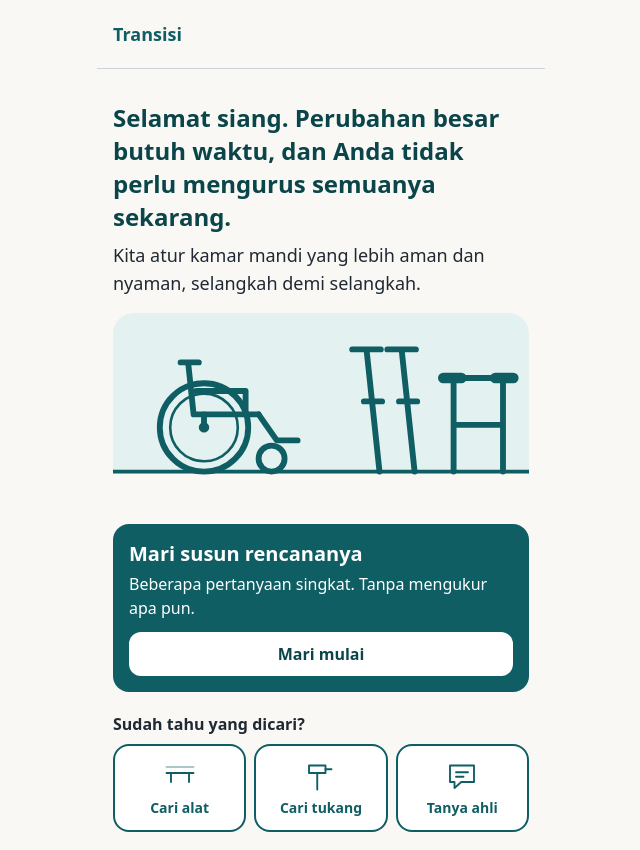
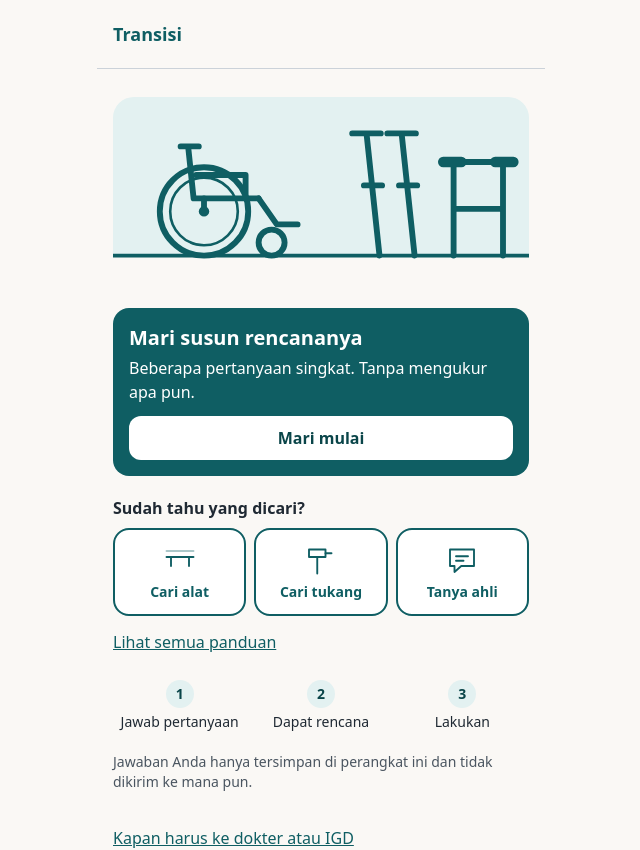
Before and after one commit to titohanafi/transisidnr, a React (Vite) app: page /#/ in a window 1280 px wide. Shown: the top 850 px of the page, without its empty margins (319-959 px from the left). Built offline with nearby package versions, Linux system fonts and the light colour scheme.

Commit message:
Beranda: hapus salam dan kalimat pembuka, langsung ke pilihan
Co-Authored-By: Claude Sonnet 5.5 <noreply@anthropic.com>

```diff
--- a/content/ui.json
+++ b/content/ui.json
@@ -3,7 +3,6 @@
     "nama": "Transisi"
   },
   "beranda": {
-    "manfaat": "Kita atur kamar mandi yang lebih aman dan nyaman, selangkah demi selangkah.",
     "langkah": [
       {
         "judul": "Jawab pertanyaan",
@@ -37,19 +36,7 @@
         "semua": "Lihat semua panduan"
       }
     },
-    "caraKerja": "Cara kerja Transisi",
-    "salam": {
-      "pagi": "Selamat pagi.",
-      "siang": "Selamat siang.",
-      "sore": "Selamat sore.",
-      "malam": "Selamat malam."
-    },
-    "salamPeran": {
-      "penyandang": "Hari ini cukup mulai dari satu hal kecil. Anda yang menentukan.",
-      "caregiver": "Terima kasih sudah mendampingi. Anda tidak perlu mengurus semuanya sekarang.",
-      "berdua": "Senang melihat Anda berdua mengurus ini bersama.",
-      "baru": "Perubahan besar butuh waktu, dan Anda tidak perlu mengurus semuanya sekarang."
-    }
+    "caraKerja": "Cara kerja Transisi"
   },
   "umum": {
     "kembali": "Kembali",
--- a/src/domain/schema.ts
+++ b/src/domain/schema.ts
@@ -143,9 +143,6 @@ export const uiSchema = z
   .object({
     app: z.object({ nama: teks }),
     beranda: z.object({
-      manfaat: teks,
-      salam: z.object({ pagi: teks, siang: teks, sore: teks, malam: teks }),
-      salamPeran: z.object({ penyandang: teks, caregiver: teks, berdua: teks, baru: teks }),
       langkah: z.array(z.object({ judul: teks, isi: teks })).length(3),
       spandukDraf: teks,
       tautanIgd: teks,
--- a/src/lib/waktu.ts
+++ /dev/null
@@ -1,9 +0,0 @@
-export type BagianHari = "pagi" | "siang" | "sore" | "malam";
-
-/** Bagian hari dari jam (0-23) di perangkat pengguna. Murni, supaya mudah diuji. */
-export function bagianHari(jam: number): BagianHari {
-  if (jam >= 4 && jam < 11) return "pagi";
-  if (jam >= 11 && jam < 15) return "siang";
-  if (jam >= 15 && jam < 18) return "sore";
-  return "malam";
-}
--- a/src/screens/Beranda.tsx
+++ b/src/screens/Beranda.tsx
@@ -3,25 +3,14 @@ import { Link } from "react-router-dom";
 import { Halaman } from "../components/Halaman";
 import { IkonAksi, IlustrasiBeranda } from "../components/Ikon";
 import { konten } from "../domain/content";
-import { bagianHari } from "../lib/waktu";
-import { useStore } from "../state/store";
 
 const { app, beranda, umum } = konten.ui;
 const { pilih } = beranda;
 
 export function Beranda() {
-  const { state } = useStore();
-  const pengisi = state.onboarding["pengisi"]?.[0];
-  const peran = pengisi === "penyandang" || pengisi === "caregiver" || pengisi === "berdua" ? pengisi : "baru";
-  const salam = beranda.salam[bagianHari(new Date().getHours())];
   return (
     <Halaman judul={app.nama}>
-      <p className="mt-3 text-2xl font-bold leading-snug text-utama-gelap">
-        {salam} <span className="font-semibold">{beranda.salamPeran[peran]}</span>
-      </p>
-      <p className="mt-2 text-lg">{beranda.manfaat}</p>
-
-      <IlustrasiBeranda className="mt-4" />
+      <IlustrasiBeranda className="mt-2" />
 
       <h2 className="sr-only">{pilih.judul}</h2>
 
```
Also changed, not shown: 2 other files (tests, documents, lock files or other folders).
